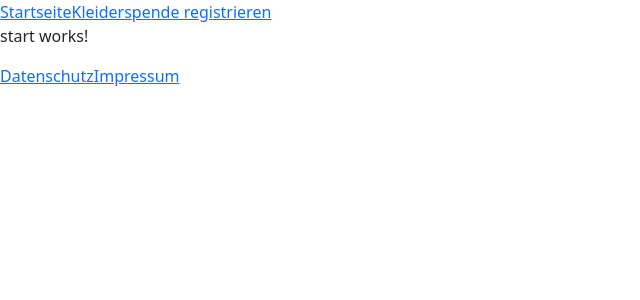
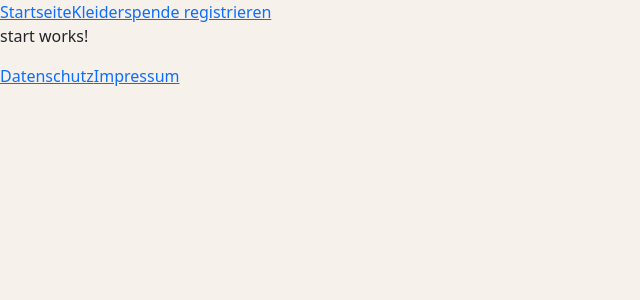
Before and after one commit to sayurii99/kleiderspende, an Angular app: page / in a window 1280 px wide. Shown: the top 300 px of the page, without its empty margins (0-640 px from the left). Built offline with nearby package versions, Linux system fonts and the light colour scheme.

Commit message:
Bootstrap primary button erstellt und temporäre Farben eingestellt

```diff
--- a/src/styles.css
+++ b/src/styles.css
@@ -1 +1,13 @@
 /* You can add global styles to this file, and also import other style files */
+:root
+{
+  --bs-body-bg: #f6f1eb;
+}
+
+/*Buttons*/
+
+.btn-primary
+{
+  --bs-btn-bg: #04bbe3;
+  --bs-btn-border-color: #fff;
+}
```
